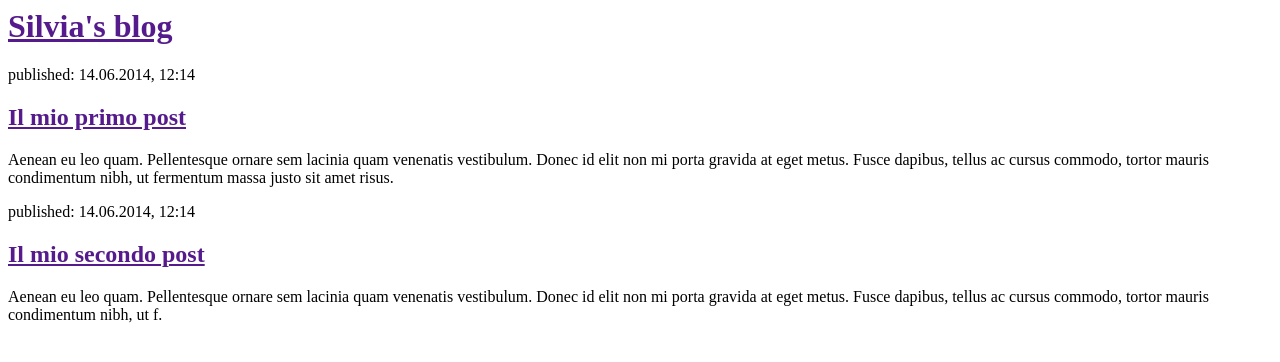
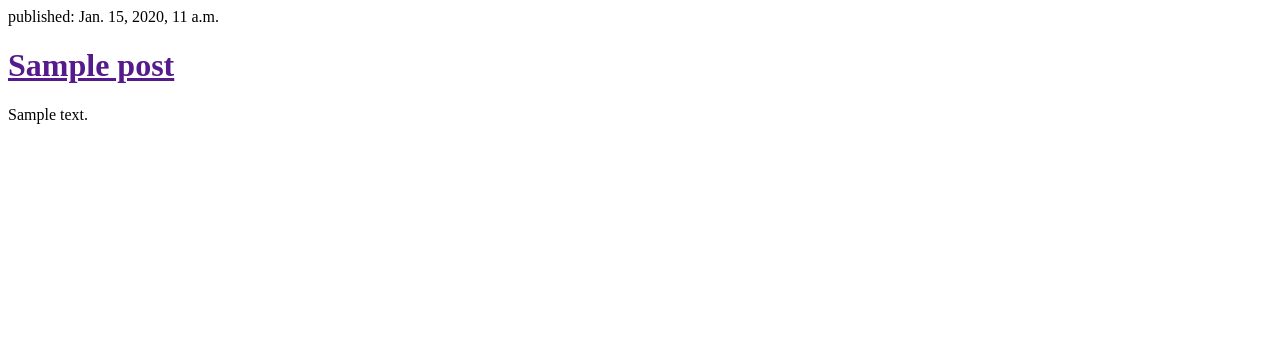
Before and after one commit to Ylunio/my-first-blog, a Django app: template blog/templates/blog/post_list.html in a window 1280 px wide. Shown: the top 362 px of the page. Run offline with Django 3.2, Linux system fonts and the light colour scheme; the template is opened without the code that fills it: values that come from a table or form of the project are taken from there, others are empty; tables that the repository leaves empty hold one stand-in row (values such as "Sample post").

Commit message:
Modified templates to display posts from database.

```diff
--- a/blog/templates/blog/post_list.html
+++ b/blog/templates/blog/post_list.html
@@ -3,20 +3,14 @@
         <title>Silvia's blog</title>
     </head>
     <body>
-        <div>
-            <h1><a href="">Silvia's blog</a></h1>
-        </div>
 
-        <div>
-            <p>published: 14.06.2014, 12:14</p>
-            <h2><a href="">Il mio primo post</a></h2>
-            <p>Aenean eu leo quam. Pellentesque ornare sem lacinia quam venenatis vestibulum. Donec id elit non mi porta gravida at eget metus. Fusce dapibus, tellus ac cursus commodo, tortor mauris condimentum nibh, ut fermentum massa justo sit amet risus.</p>
-        </div>
+{% for post in posts %}
+    <div>
+        <p>published: {{ post.published_date }}</p>
+        <h1><a href="">{{ post.title }}</a></h1>
+        <p>{{ post.text|linebreaks }}</p>
+    </div>
+{% endfor %}
 
-        <div>
-            <p>published: 14.06.2014, 12:14</p>
-            <h2><a href="">Il mio secondo post</a></h2>
-            <p>Aenean eu leo quam. Pellentesque ornare sem lacinia quam venenatis vestibulum. Donec id elit non mi porta gravida at eget metus. Fusce dapibus, tellus ac cursus commodo, tortor mauris condimentum nibh, ut f.</p>
-        </div>
-    </body>
+</body>
 </html>
--- a/blog/views.py
+++ b/blog/views.py
@@ -1,4 +1,7 @@
 from django.shortcuts import render
+from django.utils import timezone
+from .models import Post
 
 def post_list(request):
-    return render(request, 'blog/post_list.html',{})
+    posts = Post.objects.filter(published_date__lte=timezone.now()).order_by('published_date')
+    return render(request, 'blog/post_list.html',{'posts': posts})
```
